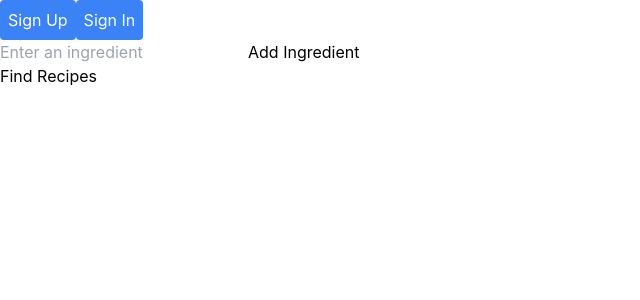
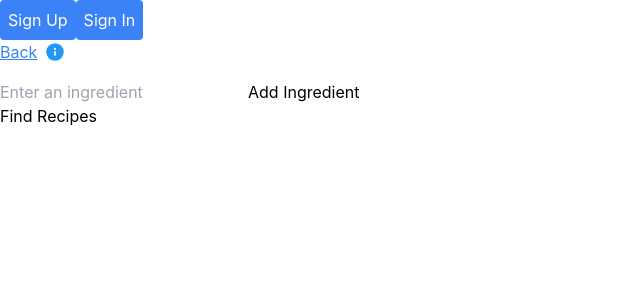
Before and after one commit to sirus-the-beaver/CS361-main-program, a React (Create React App) app in the folder frontend/: page /ingredient-input in a window 1280 px wide. Shown: the top 300 px of the page, without its empty margins (0-640 px from the left). Built offline with nearby package versions, Linux system fonts and the light colour scheme.

Commit message:
Implement IH 2 and 3 in ingredient input page

```diff
--- a/frontend/src/components/IngredientInput.js
+++ b/frontend/src/components/IngredientInput.js
@@ -1,6 +1,7 @@
 import React, { useState } from 'react';
 import axios from 'axios';
 import { useNavigate } from 'react-router-dom';
+import { FcInfo } from 'react-icons/fc';
 
 const IngredientInput = () => {
     const navigate = useNavigate();
@@ -36,6 +37,25 @@ const IngredientInput = () => {
     }
 
     return (
+        <div>
+            <div className="flex items-center mb-4">
+                <button
+                    onClick={() => navigate(-1)}
+                    className="text-blue-500 underline mr-2"
+                >
+                    Back
+                </button>
+
+                <div className="relative flex items-center">
+                    <FcInfo
+                        className="text-xl cursor-pointer"
+                        title="Going back will erase these results"
+                    />
+                    <span className="absolute bottom-full mb-1 w-48 p-2 text-sm text-white bg-gray-700 rounded-lg shadow-lg opacity-0 transition-opacity duration-200 hover:opacity-100">
+                        Going back will erase these results
+                    </span>
+                </div>
+            </div>
             <form onSubmit={handleSubmit}>
                 <input
                     type='text'
@@ -53,6 +73,7 @@ const IngredientInput = () => {
                 </ul>
                 <button type='submit'>Find Recipes</button>
             </form>
+        </div>
     );
 };
 
--- a/frontend/src/components/RecipeList.js
+++ b/frontend/src/components/RecipeList.js
@@ -20,6 +20,8 @@ const RecipeList = () => {
     }
 
     return (
+        <div>
+            <h2 className="text-2xl font-bold mb-4">Recipes</h2>
             <div className="grid grid-cols-1 md:grid-cols-2 lg:grid-cols-3 gap-4">
                 {recipes.map(recipe => (
                     <div key={recipe.id} className="border rounded-lg p-4 shadow">
@@ -29,6 +31,7 @@ const RecipeList = () => {
                     </div>
                 ))}
             </div>
+        </div>
     )
 }
 
```
Lines whose indentation alone changed are shown as unchanged.
